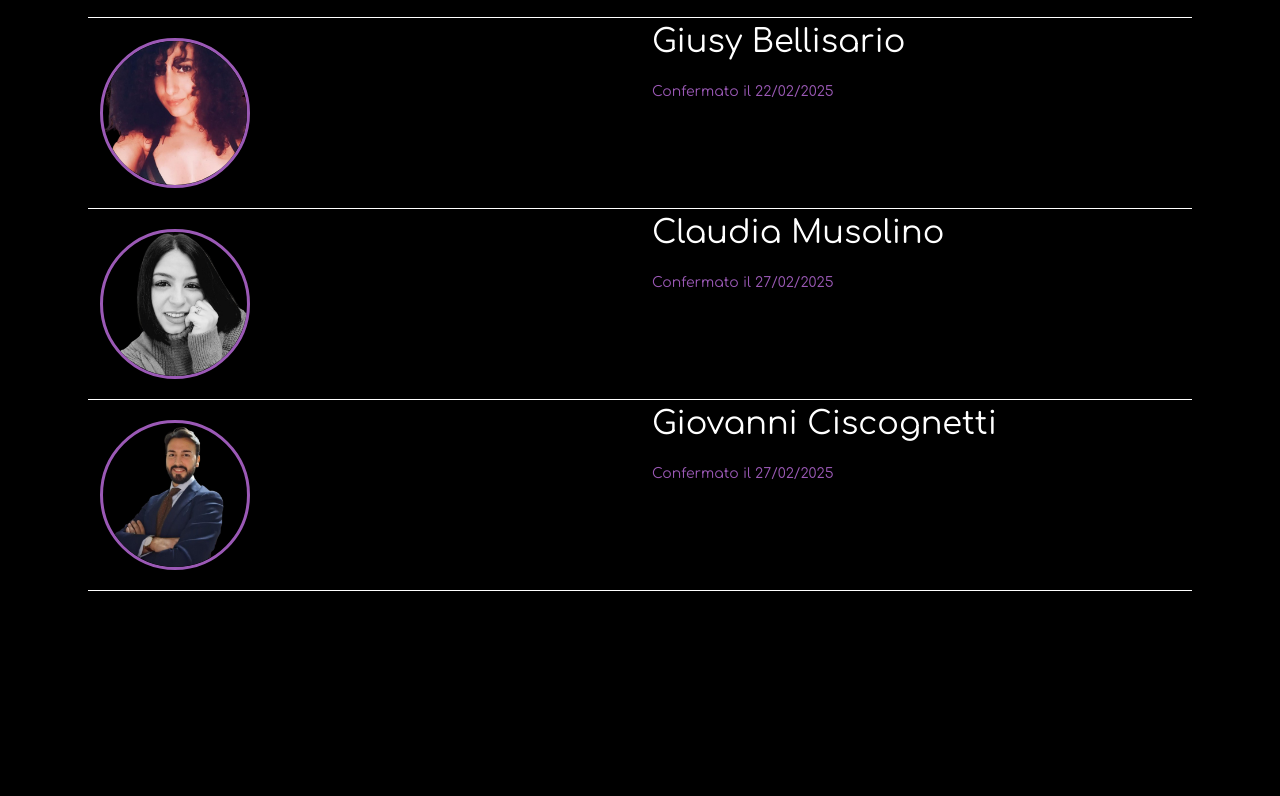
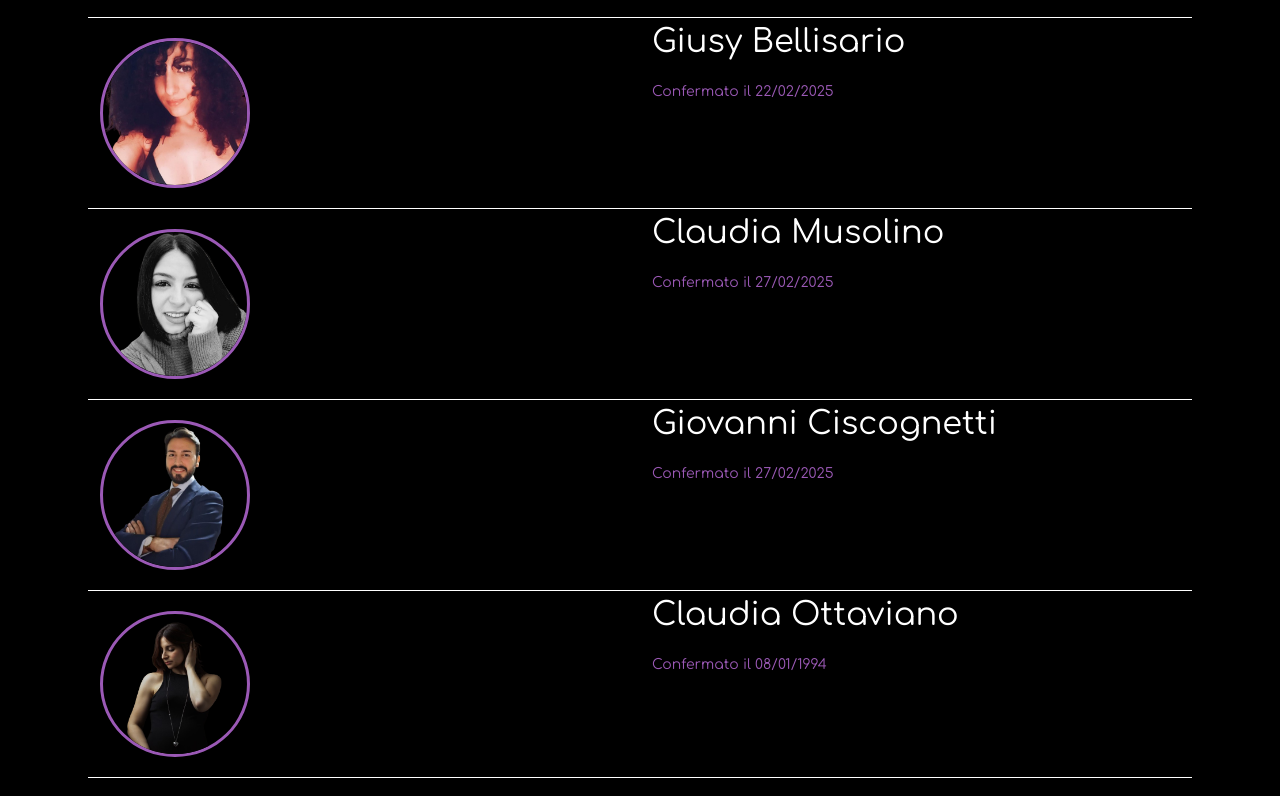
Before and after one commit to holapepinho/invite, a plain HTML site: page partecipanti.html in a window 1280 px wide. Shown: the part 3303-4099 px from the top of the page. Before the commit the page ends 3994 px from the top, so only its background shows below. Drawn offline with nearby package versions, Linux system fonts and the light colour scheme; a web font is replaced by a local one.

Commit message:
Add files via upload

```diff
--- a/partecipanti.html
+++ b/partecipanti.html
@@ -200,6 +200,12 @@
         <span class="conferma">Confermato il 27/02/2025</span>
         </div>
     </div>
+    <div class="row people">
+        <div class="col-sm-6 "><img class="photo" src="img/claudia.png"></div>
+        <div class="col-sm-6 name">Claudia Ottaviano<br>
+        <span class="conferma">Confermato il 08/01/1994</span>
+        </div>
+    </div>
 
 
 
```
